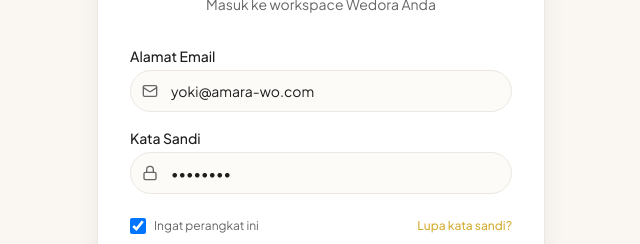
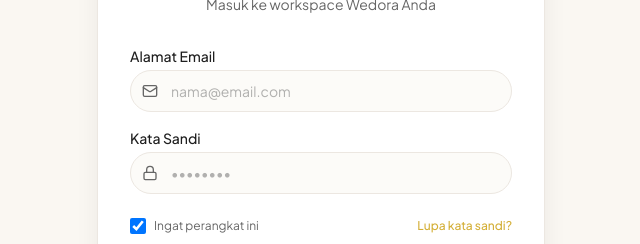
Before and after one commit to yokivalianda/wedora, a Next.js app: page /login in a window 1280 px wide. Shown: the part 284-528 px from the top of the page, without its empty margins (319-959 px from the left). Built offline with nearby package versions, Linux system fonts and the light colour scheme; no server answers; a web font is replaced by a local one.

Commit message:
fix: clear default email and password from login form

```diff
--- a/src/app/(auth)/login/page.tsx
+++ b/src/app/(auth)/login/page.tsx
@@ -9,8 +9,8 @@
 export default function LoginPage() {
   const router = useRouter();
   const { login, isAuthenticated, user } = useAuth();
-  const [email, setEmail] = useState("yoki@amara-wo.com");
-  const [password, setPassword] = useState("admin123");
+  const [email, setEmail] = useState("");
+  const [password, setPassword] = useState("");
   const [isLoading, setIsLoading] = useState(false);
   const [error, setError] = useState("");
 
```
